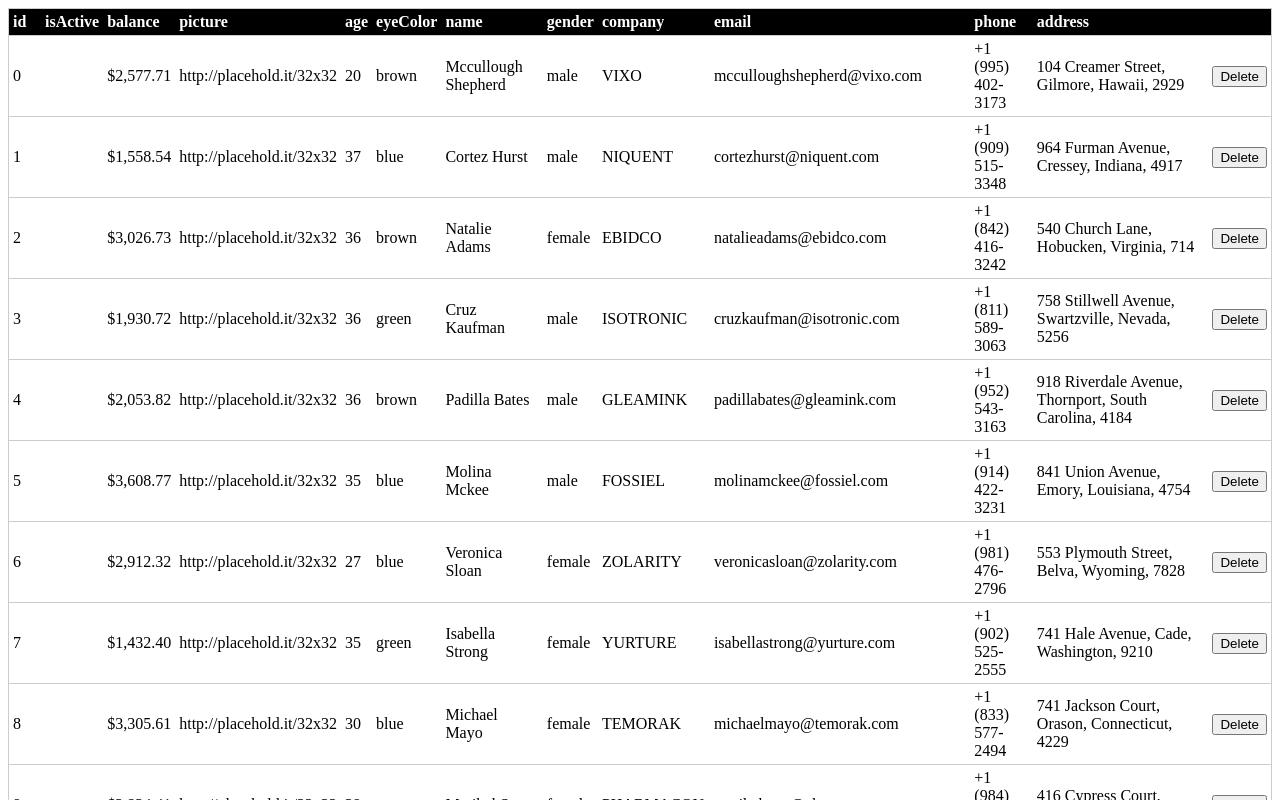
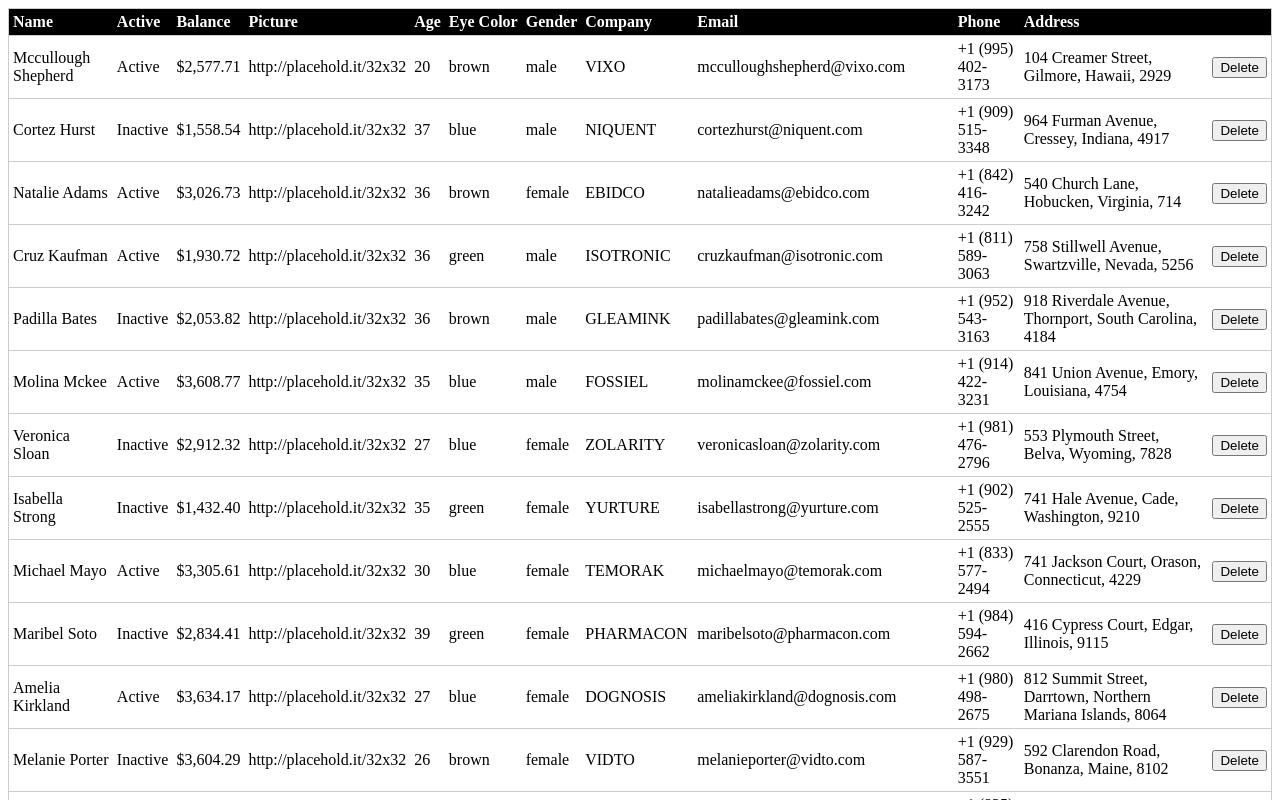
Before and after one commit to justy777/nextjs-example, a Next.js app: page / in a window 1280 px wide. Shown: the top 800 px of the page. Built offline with nearby package versions, Linux system fonts and the light colour scheme.

Commit message:
Refine types for table and add columns type

```diff
--- a/src/app/components/DataTable.module.css
+++ b/src/app/components/Table.module.css
@@ -22,6 +22,9 @@
     /* Adds contrast to the header */
     background: black;
     color: white;
+
+    /* Prevent headers containing line breaks */
+    white-space: nowrap;
 }
 
 /* Highlights row on hover */
--- a/src/app/components/DataTable.tsx
+++ b/src/app/components/Table.tsx
@@ -1,20 +1,16 @@
 "use client";
 
 import { useState } from "react";
-import styles from "./DataTable.module.css";
+
+import { Identity, TableRow, TableProps } from "../types/table";
+
+import styles from "./Table.module.css";
 import DeleteDialog from "./DeleteDialog";
 
-interface Row {
-  id: number;
-  [x: string | number | symbol]: any;
-}
-
-export default function DataTable({ data }: { data: Row[] }) {
+export default function Table<T extends TableRow>({ data, columns }: TableProps<T>) {
   const [rows, setRows] = useState(data);
 
-  const headers = Object.keys(rows[0]);
-
-  function handleDelete(rowId: number) {
+  function handleDelete(rowId: Identity) {
     setRows(rows.filter((row) => row.id !== rowId));
   }
 
@@ -22,8 +18,8 @@ export default function DataTable({ data }: { data: Row[] }) {
     <table className={styles.table}>
       <thead>
         <tr className={styles.tr}>
-          {headers.map((header, index) => (
-            <th className={styles.th} key={index}>{header}</th>
+          {columns.map((column, index) => (
+            <th className={styles.th} key={index}>{column.label}</th>
           ))}
           <th className={styles.th}></th>
         </tr>
@@ -31,8 +27,8 @@ export default function DataTable({ data }: { data: Row[] }) {
       <tbody>
         {rows.map((row) => (
           <tr className={styles.tr} key={row.id}>
-            {Object.values(row).map((value, index) => (
-              <td className={styles.td} key={index}>{value}</td>
+            {columns.map((column, index) => (
+              <td className={styles.td} key={index}>{column.renderCell(row)}</td>
             ))}
             <td className={styles.td}>
               <DeleteDialog onConfirm={() => handleDelete(row.id)} />
--- a/src/app/page.tsx
+++ b/src/app/page.tsx
@@ -1,11 +1,61 @@
-import DataTable from "./components/DataTable";
+"use client"
+
+import Table from "./components/Table";
 import data from "./data.json";
+import { TableRow } from "./types/table";
 
-export default function Home() {
+export default async function Home() {
+
+  const COLUMNS = [
+    {
+      label: "Name",
+      renderCell: <T extends TableRow>(item: T) => item.name,
+    },
+    {
+      label: "Active",
+      renderCell: <T extends TableRow>(item: T) => item.isActive ? "Active" : "Inactive",
+    },
+    {
+      label: "Balance",
+      renderCell: <T extends TableRow>(item: T) => item.balance,
+    },
+    {
+      label: "Picture",
+      renderCell: <T extends TableRow>(item: T) => item.picture,
+    },
+    {
+      label: "Age",
+      renderCell: <T extends TableRow>(item: T) => item.age,
+    },
+    {
+      label: "Eye Color",
+      renderCell: <T extends TableRow>(item: T) => item.eyeColor,
+    },
+    {
+      label: "Gender",
+      renderCell: <T extends TableRow>(item: T) => item.gender,
+    },
+    {
+      label: "Company",
+      renderCell: <T extends TableRow>(item: T) => item.company,
+    },
+    {
+      label: "Email",
+      renderCell: <T extends TableRow>(item: T) => item.email,
+    },
+    {
+      label: "Phone",
+      renderCell: <T extends TableRow>(item: T) => item.phone,
+    },
+    {
+      label: "Address",
+      renderCell: <T extends TableRow>(item: T) => item.address,
+    }
+  ];
 
   return (
     <main>
-      <DataTable data={data} />
+      <Table data={data} columns={COLUMNS} />
     </main>
   );
 }
--- /dev/null
+++ b/src/app/types/table.ts
@@ -0,0 +1,18 @@
+import { ReactNode } from "react";
+
+export type Identity = string | number;
+
+export interface TableRow {
+    id: Identity;
+    [prop: string]: any;
+}
+
+export interface TableColumn<T extends TableRow> {
+    label: string;
+    renderCell: (item: T) => ReactNode;
+}
+
+export interface TableProps<T extends TableRow> {
+    data: T[];
+    columns: TableColumn<T>[];
+}
```
